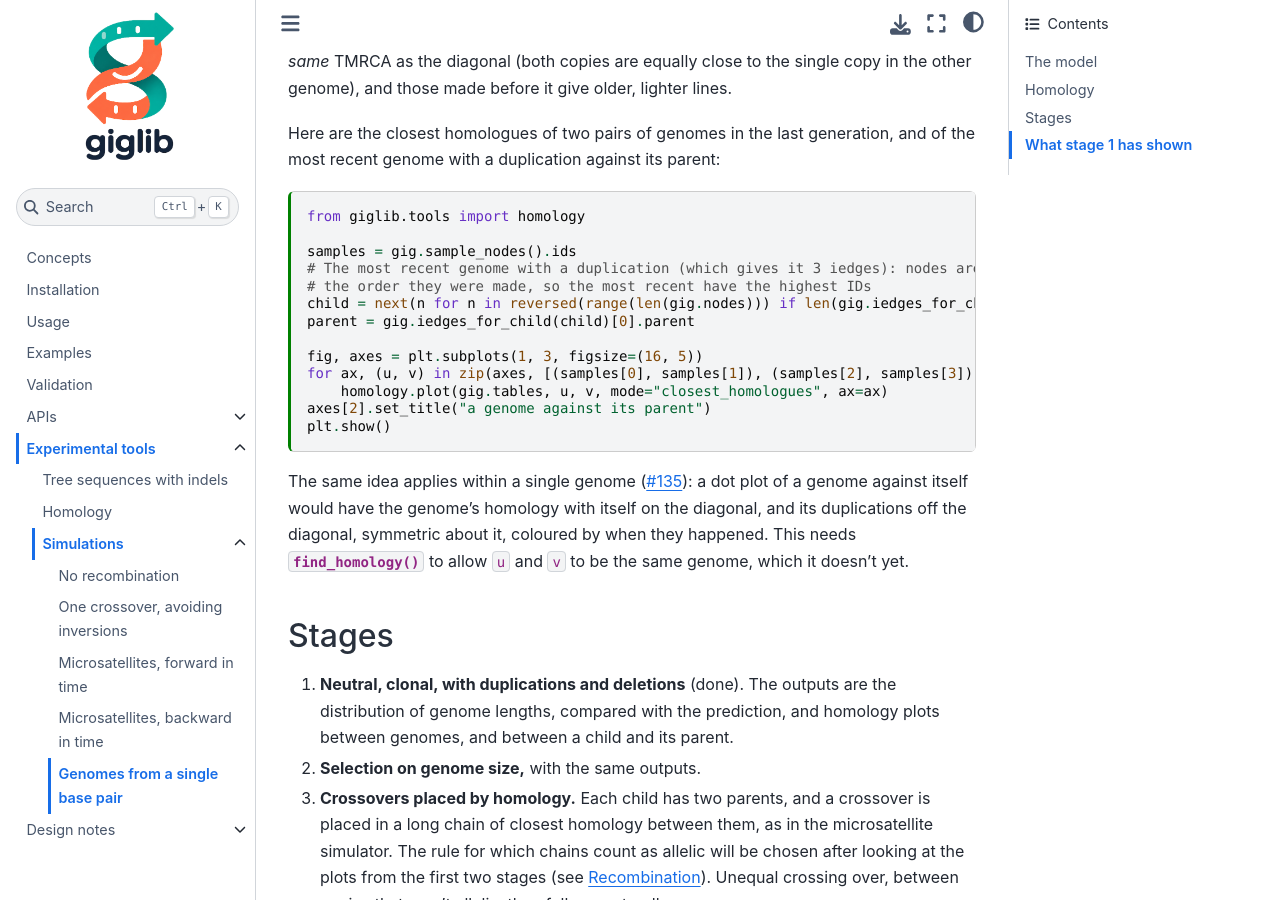
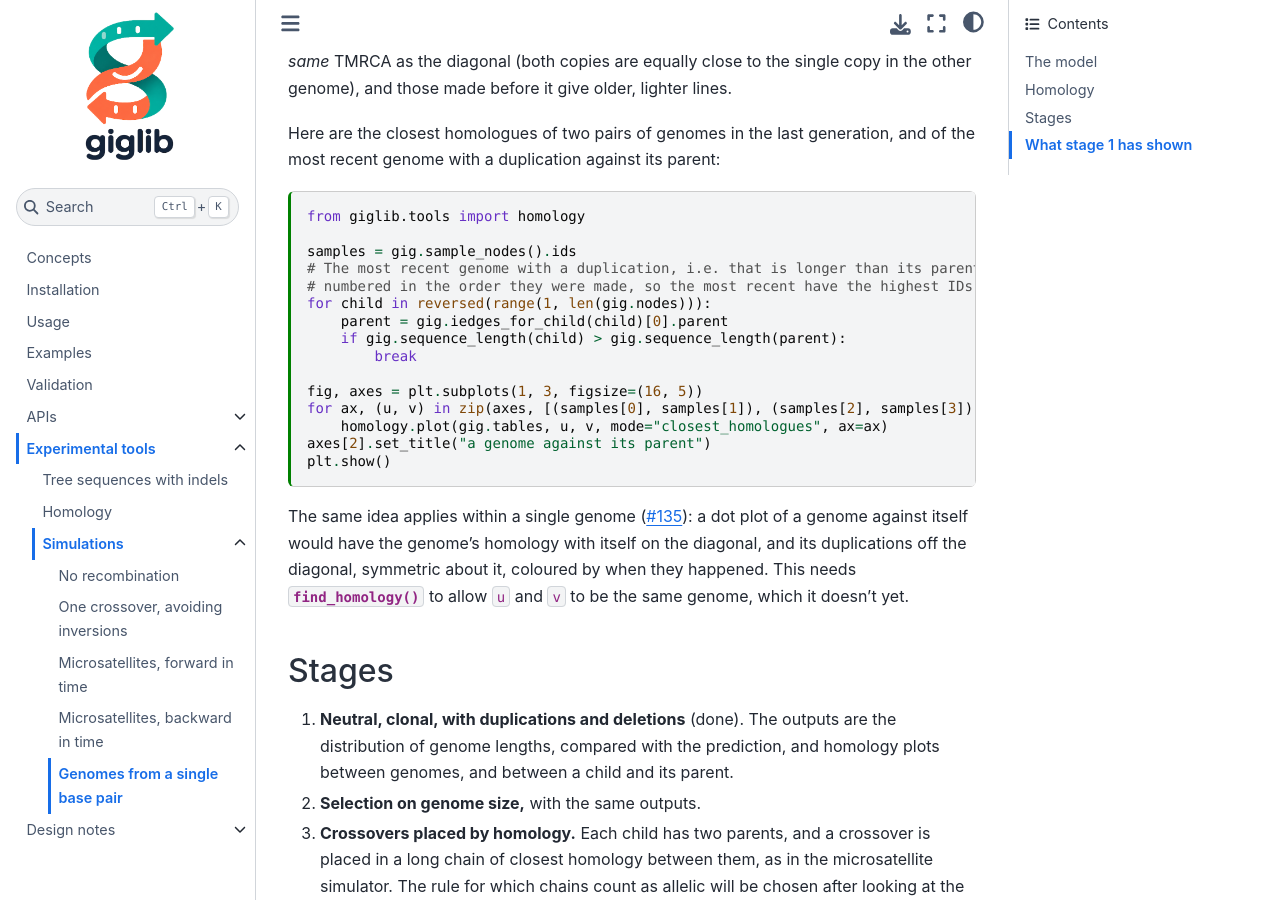
Before and after one commit to hyanwong/giglib, a Jupyter Book: the page built from docs/tools/simulations/single_origin.md, in a window 1280 px wide and 900 px high, scrolled down 2337 px. Built offline with Jupyter Book 1.0.4 settings and Sphinx 7.4.7 and the Sphinx Book theme 1.1.4, drawn with Linux system fonts in a browser that asks for light colours.

Commit message:
Address review: check the simulator's arguments; pick duplications by length
- sim_single_origin refuses a population size or number of generations below 1, and
  rates outside [0, 1] (including NaN), as well as rates adding up to more than 1.
- The docs pick the most recent genome with a duplication as the most recent that is
  longer than its parent, rather than one with three iedges (a duplication reaching
  the end of the parent's genome has only two).

Co-Authored-By: Claude Opus 5.5 <noreply@anthropic.com>

```diff
--- a/docs/tools/simulations/single_origin.md
+++ b/docs/tools/simulations/single_origin.md
@@ -135,10 +135,12 @@ recent genome with a duplication against its parent:
 from giglib.tools import homology
 
 samples = gig.sample_nodes().ids
-# The most recent genome with a duplication (which gives it 3 iedges): nodes are numbered in
-# the order they were made, so the most recent have the highest IDs
-child = next(n for n in reversed(range(len(gig.nodes))) if len(gig.iedges_for_child(n)) == 3)
-parent = gig.iedges_for_child(child)[0].parent
+# The most recent genome with a duplication, i.e. that is longer than its parent: nodes are
+# numbered in the order they were made, so the most recent have the highest IDs
+for child in reversed(range(1, len(gig.nodes))):
+    parent = gig.iedges_for_child(child)[0].parent
+    if gig.sequence_length(child) > gig.sequence_length(parent):
+        break
 
 fig, axes = plt.subplots(1, 3, figsize=(16, 5))
 for ax, (u, v) in zip(axes, [(samples[0], samples[1]), (samples[2], samples[3]), (child, parent)]):
```
Also changed, not shown: 2 other files.
